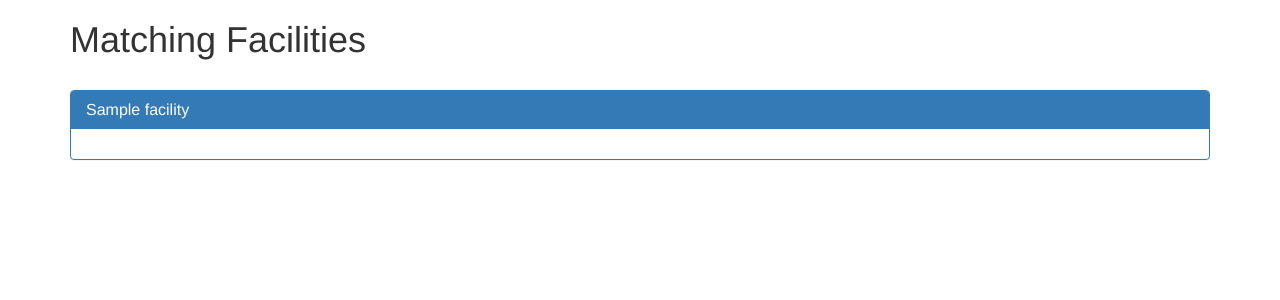
After one commit to roycevanle/Blah, a Django app: page /get/list_facilities/ in a window 1280 px wide. The commit adds this page. Shown: the top 300 px of the page. Run offline with Django 3.2, Linux system fonts and the light colour scheme; tables that the repository leaves empty hold one stand-in row (values such as "Sample post"); some libraries are stand-ins or nearby versions.

Commit message:
Modified

```diff
--- a/resource_finder/static/resource_finder/css/custom.css
+++ b/resource_finder/static/resource_finder/css/custom.css
@@ -70,6 +70,6 @@
     .grid-btn {
         margin: 10px;
         width: 500px;
-        height:250px;
+        height:100px;
     }
 }
--- /dev/null
+++ b/resource_finder/templates/resource_finder/get_resources/facility_list.html
@@ -0,0 +1,30 @@
+{% extends 'resource_finder/base.html' %}
+
+{% block title %}Matching Facilities{% endblock %}
+
+{% block main_content %}
+    <div class="container">
+        <div class="row">
+            <div class="col-md-12">
+                <h1>Matching Facilities</h1>
+            </div>
+        </div>
+        <br>
+        <div class="row">
+            <div class="col-md-12">
+                {% for facility in facilities %}
+                    <div class="panel panel-primary">
+                        <div class="panel-heading">
+                            <h3 class="panel-title"><a href="{% url 'resource_finder:view_facility' facility_id=facility.id %}">{{ facility.name }}</a></h3>
+                        </div>
+                        <div class="panel-body">
+                            <div class="row">
+
+                            </div>
+                        </div>
+                    </div>
+                {% endfor %}
+            </div>
+        </div>
+    </div>
+{% endblock %}
--- a/resource_finder/templates/resource_finder/give_resources/facility_list.html
+++ b/resource_finder/templates/resource_finder/give_resources/facility_list.html
@@ -34,7 +34,7 @@
                         <div class="panel-body">
                             <div class="row">
                                 <div class="col-md-6">
-                                    <span style="color: darkorange; font-size: 16px;"><b>Low on stock</b></span>
+                                    <span style="color: darkorange; font-size: 1"><b>Low on stock</b></span>
                                     <ul>
                                         {% for thing in facility.commodities_low %}
                                             <li>{{ thing }}</li>
--- a/resource_finder/urls.py
+++ b/resource_finder/urls.py
@@ -7,6 +7,7 @@ urlpatterns = [
     url(r'^$', views.index, name='index'),
     url(r'guest_sorter/$', TemplateView.as_view(template_name='resource_finder/guest_sorter.html'), name='guest_sorter'),
     url(r'get/primary_needs/$', views.primary_needs, name='primary_needs'),
+    url(r'get/list_facilities/$', views.list_relevant_facilities, name='list_relevant_facilities'),
 
     url(r'facility/create_account/$', views.create_account, name='create_account'),
     url(r'facility/view/(?P<facility_id>[\d+])/$', views.view_facility, name='view_facility'),
--- a/resource_finder/views.py
+++ b/resource_finder/views.py
@@ -82,3 +82,29 @@ def give_to_facility(request):
     }
 
     return render(request, 'resource_finder/give_resources/facility_list.html', context)
+
+
+def list_relevant_facilities(request):
+    switches = []
+    for a in request.GET:
+        switches += a
+
+    facilities = Facility.objects.all()
+
+    fac_for_template = []
+
+    for f in facilities:
+        yes = f.primarysecondaryneed_set.filter(id__in=switches)
+        if len(yes) != 0:
+            fac_for_template.append({
+                'name': f.name,
+                'id': f.id,
+                'description': f.description,
+                'resources': f.primarysecondaryneed_set
+            })
+
+    context = {
+        'facilities': facilities
+    }
+
+    return render(request, 'resource_finder/get_resources/facility_list.html', context)
```
Also changed, not shown: resource_finder/templates/resource_finder/get_resources/primary_needs.html (+15 -6 lines).
